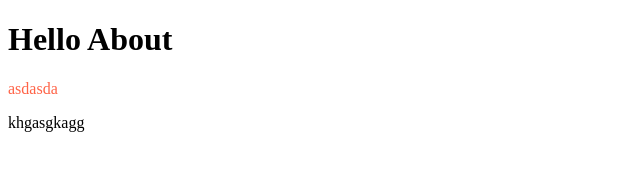
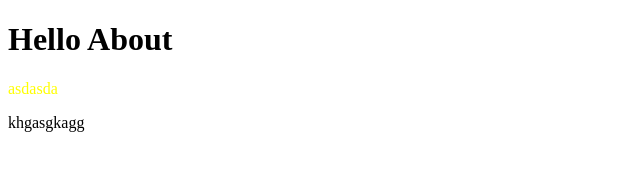
Before and after one commit to StasKostak/React-Shop-Project, a React (Create React App) app: page / in a window 1280 px wide. Shown: the top 170 px of the page, without its empty margins (0-640 px from the left). Built offline with nearby package versions, Linux system fonts and the light colour scheme.

Commit message:
add sass

```diff
--- a/package.json
+++ b/package.json
@@ -13,6 +13,7 @@
     "react": "^18.2.0",
     "react-dom": "^18.2.0",
     "react-scripts": "5.0.1",
+    "sass": "^1.56.2",
     "typescript": "^4.9.3",
     "web-vitals": "^2.1.4"
   },
--- a/src/Content.css
+++ /dev/null
@@ -1,3 +0,0 @@
-.tomato {
-    color: tomato;
-}
--- /dev/null
+++ b/src/Content.scss
@@ -0,0 +1,5 @@
+$tomato:yellow;
+
+.tomato {
+    color:$tomato;
+}
--- a/src/Content.tsx
+++ b/src/Content.tsx
@@ -1,4 +1,4 @@
-import './Content.css'
+import './Content.scss'
 
 type Props = {
     p1: string
```
Also changed, not shown: 1 other file (tests, documents, lock files or other folders).
